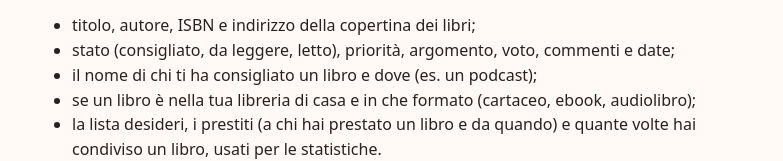
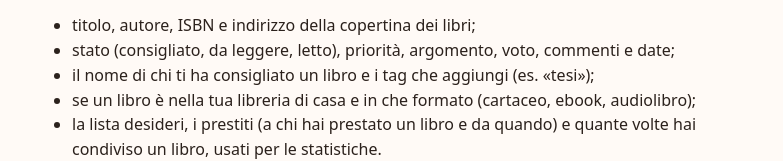
Before and after one commit to Grogworks/grogworks.github.io, a plain HTML site: page recshelf/it/privacy.html in a window 1280 px wide. Shown: the part 537-698 px from the top of the page, without its empty margins (248-1031 px from the left). Drawn offline with Linux system fonts and the light colour scheme.

Commit message:
Informativa privacy: tag

```diff
--- a/recshelf/it/privacy.html
+++ b/recshelf/it/privacy.html
@@ -47,7 +47,7 @@ dell'app sul tuo telefono:</p>
 <ul>
   <li>titolo, autore, ISBN e indirizzo della copertina dei libri;</li>
   <li>stato (consigliato, da leggere, letto), priorità, argomento, voto, commenti e date;</li>
-  <li>il nome di chi ti ha consigliato un libro e dove (es. un podcast);</li>
+  <li>il nome di chi ti ha consigliato un libro e i tag che aggiungi (es. «tesi»);</li>
   <li>se un libro è nella tua libreria di casa e in che formato (cartaceo, ebook, audiolibro);</li>
   <li>la lista desideri, i prestiti (a chi hai prestato un libro e da quando)
       e quante volte hai condiviso un libro, usati per le statistiche.</li>
```
